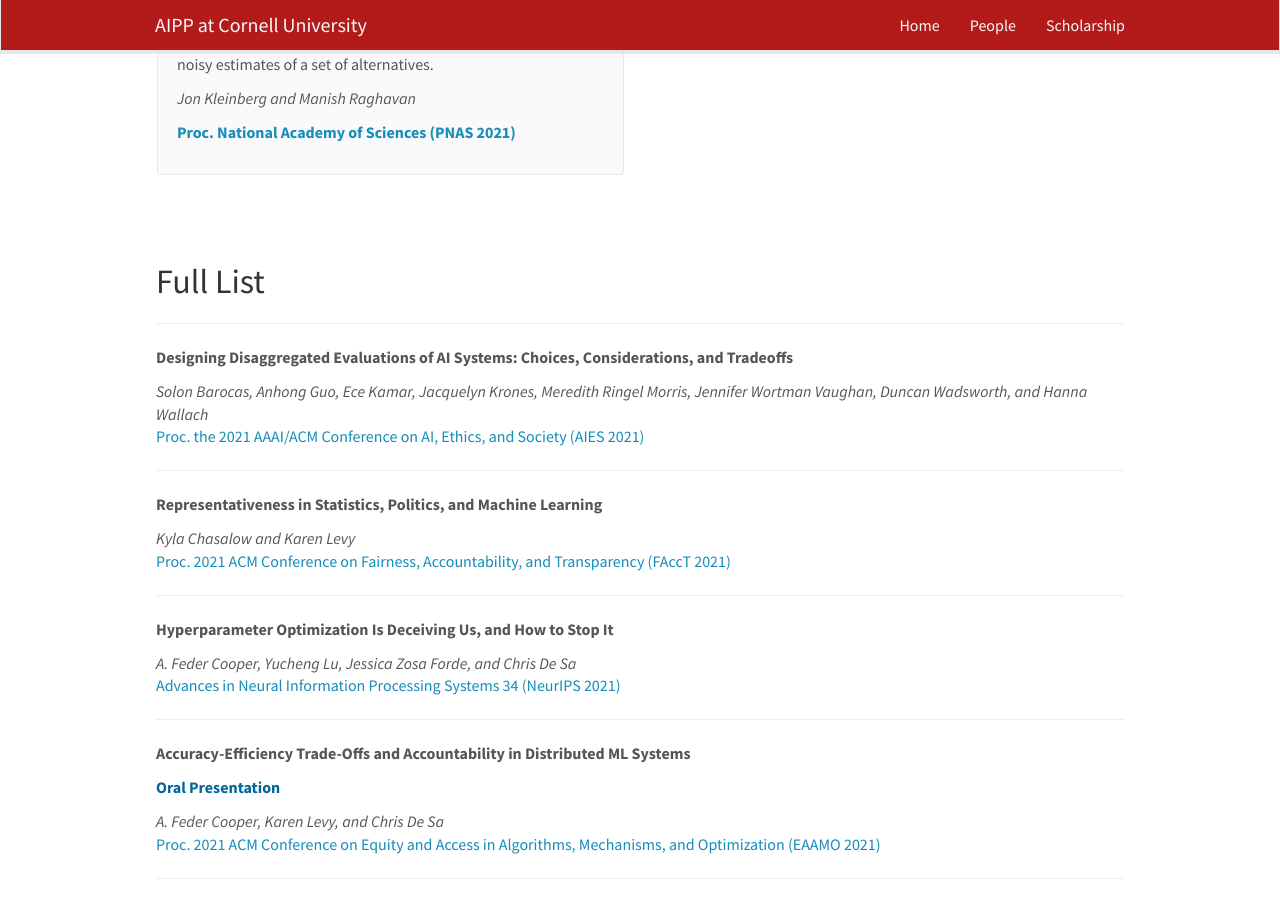
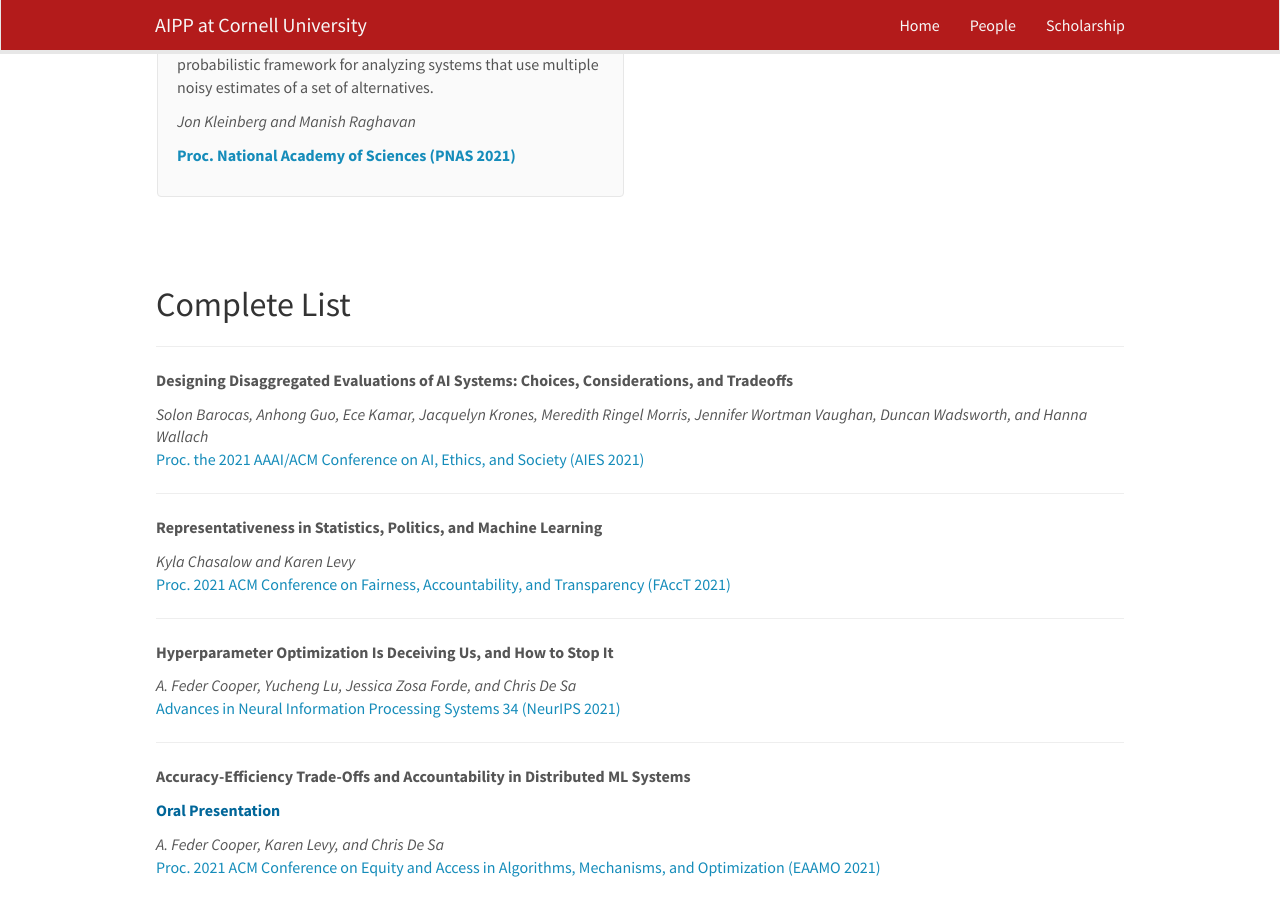
Before and after one commit to pasta41/aippwebsite, a Jekyll site: the page built from _pages/scholarship.md, in a window 1280 px wide and 900 px high, scrolled down 2098 px. Built offline with Jekyll 4.4.1, drawn with Linux system fonts in a browser that asks for light colours; nearby versions of some CDN libraries.

Commit message:
minor updates

```diff
--- a/_pages/scholarship.md
+++ b/_pages/scholarship.md
@@ -12,6 +12,7 @@ permalink: /scholarship/
 ## Recently Workshopped Pieces
 
 AIPP meets weekly throughout the year to workshop scholarship at various stages of development. We highlight below some of this recent work that has been made publically available.
+<br><br>
 
 {% assign number_printed = 0 %}
 {% for publi in site.data.highlights %}
@@ -56,7 +57,7 @@ AIPP meets weekly throughout the year to workshop scholarship at various stages
 <p> &nbsp; </p>
 
 
-## Full List
+## Complete List
 
 {% for publi in site.data.publist %}
   <hr class="rounded">
```
Also changed, not shown: _layouts/scholarship.html (renamed from _layouts/publications.html).
